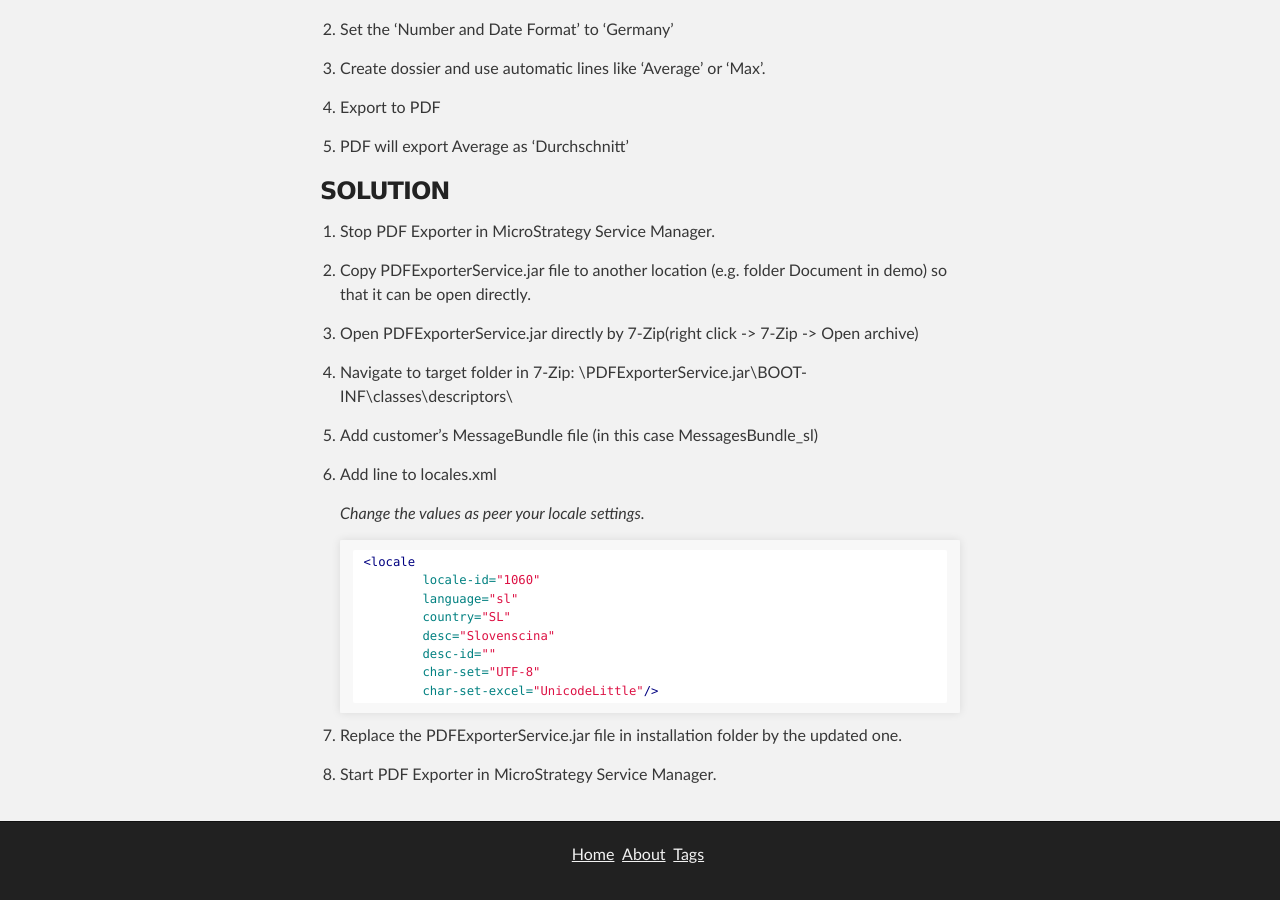
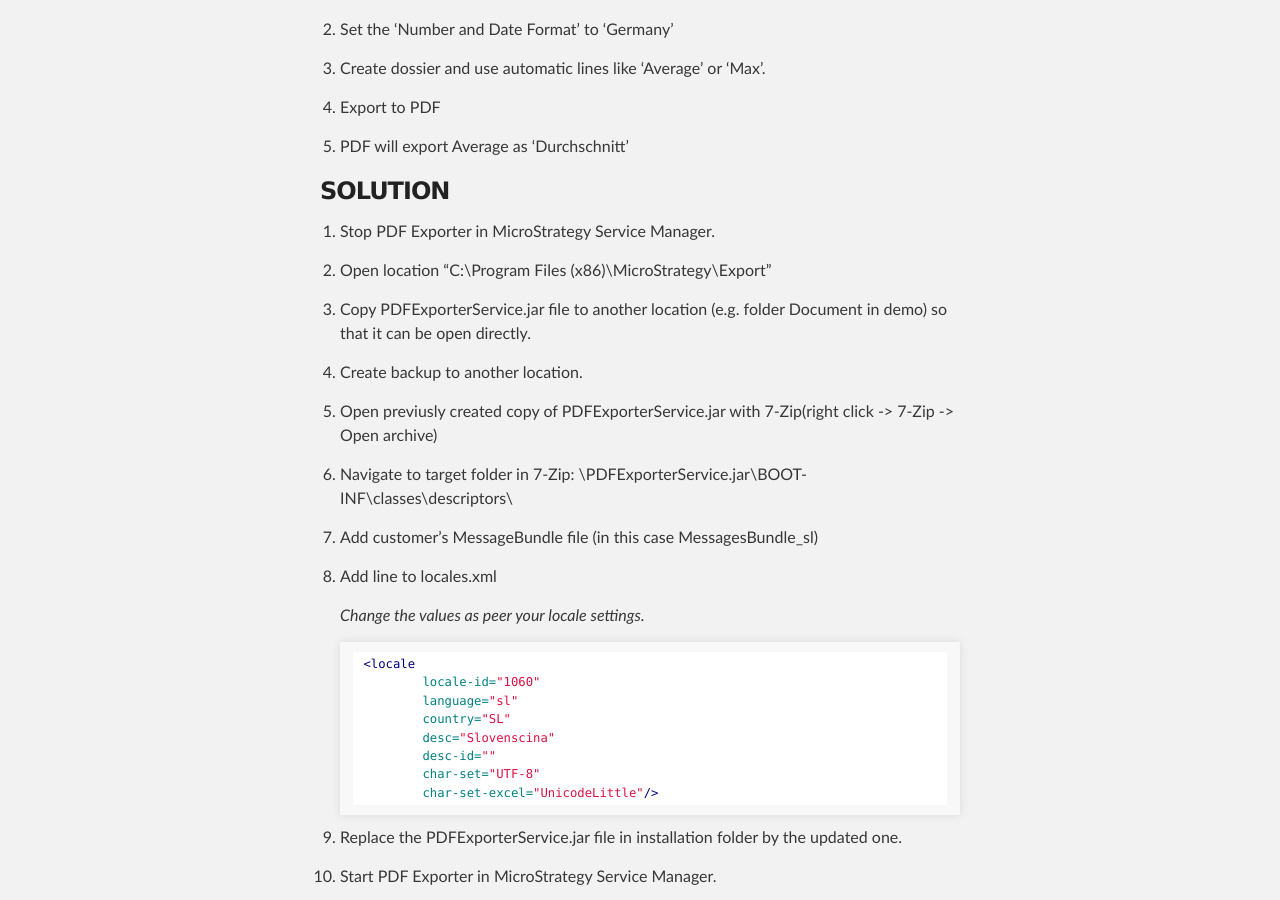
Before and after one commit to kl82slo/kl82slo.github.io, a Jekyll site: the page built from _posts/2021-05-08-0002 MicroStrategy Translation - PDF Export.md, in a window 1280 px wide and 900 px high, scrolled down 884 px. Built offline with Jekyll 4.4.1, drawn with Linux system fonts in a browser that asks for light colours.

Commit message:
Update 2021-05-08-0002 MicroStrategy Translation - PDF Export.md

```diff
--- a/_posts/2021-05-08-0002 MicroStrategy Translation - PDF Export.md
+++ b/_posts/2021-05-08-0002 MicroStrategy Translation - PDF Export.md
@@ -34,15 +34,19 @@
 ### SOLUTION
 1. Stop PDF Exporter in MicroStrategy Service Manager.
 
-2. Copy PDFExporterService.jar file to another location (e.g. folder Document in demo) so that it can be open directly.
+2. Open location "C:\Program Files (x86)\MicroStrategy\Export"
 
-3. Open PDFExporterService.jar directly by 7-Zip(right click -> 7-Zip -> Open archive)
+3. Copy PDFExporterService.jar file to another location (e.g. folder Document in demo) so that it can be open directly.
 
-4. Navigate to target folder in 7-Zip: \PDFExporterService.jar\BOOT-INF\classes\descriptors\
+4. Create backup to another location.
 
-5. Add customer's MessageBundle file (in this case MessagesBundle_sl)
+5. Open previusly created copy of PDFExporterService.jar with 7-Zip(right click -> 7-Zip -> Open archive)
 
-6. Add line to locales.xml
+6. Navigate to target folder in 7-Zip: \PDFExporterService.jar\BOOT-INF\classes\descriptors\
+
+7. Add customer's MessageBundle file (in this case MessagesBundle_sl)
+
+8. Add line to locales.xml
 
     _Change the values as peer your locale settings._
 
```
Also changed, not shown: other parts of _posts/2021-05-08-0002 MicroStrategy Translation - PDF Export.md (+2 -2 lines).
